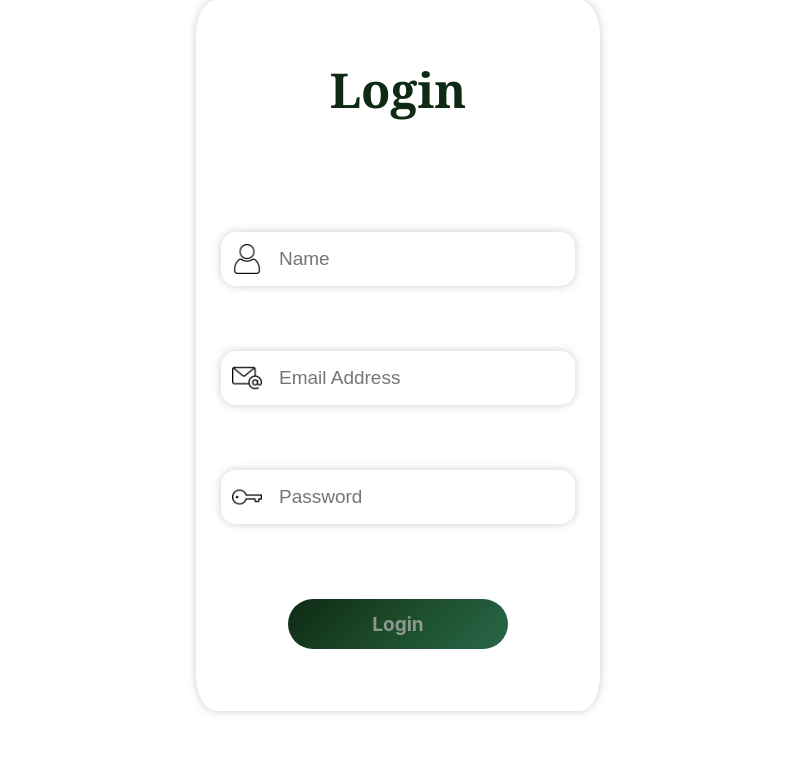
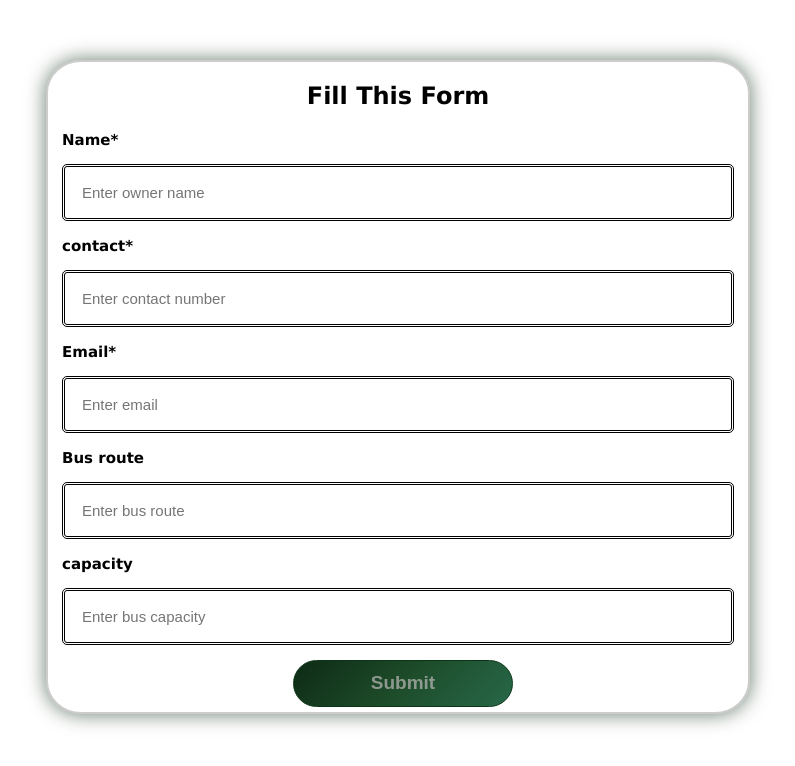
Before and after one commit to dulmini11/BusTicketBooking, a React (Create React App) app in the folder frontend/: page / in a window 1280 px wide. Shown: the top 766 px of the page, without its empty margins (242-1037 px from the left). Built offline with nearby package versions, Linux system fonts and the light colour scheme.

Commit message:
Added Bus Registration feature

```diff
--- a/frontend/src/App.js
+++ b/frontend/src/App.js
@@ -1,8 +1,14 @@
 import Login from './componets/Login';
+import BusRegistration from './componets/BusRegistration';
 
 function App() {
   return (
-    <div><Login/></div>
+    <div>
+      {/* <Login/> */}
+      <BusRegistration/>
+
+
+    </div>
   );
 }
 
--- /dev/null
+++ b/frontend/src/componets/BusRegistration.css
@@ -0,0 +1,70 @@
+.container-A{
+    flex-direction: column;
+    margin: auto;
+    margin-top: 60px;
+    width: 700px;
+    height: 650px;
+    background: transparent;
+    border: 2px solid rgba(0, 0, 0, 0.2);
+    backdrop-filter:blur(100px) ;
+    box-shadow: 0 0 20px rgba(4, 35, 10, 0.6);
+    border-radius: 5%;
+    font-family:'Lucida Sans', 'Lucida Sans Regular', 'Lucida Grande', 'Lucida Sans Unicode', Geneva, Verdana, sans-serif;
+  }
+
+
+  h2{
+    font-size: x-large;
+    text-align: center;
+    color: black;
+  }
+
+  label{
+    font-size: 15px;
+    width: 70%;
+    margin-left: 2%;
+    margin-top: 8px;
+    margin-bottom: 5px;
+    text-align: left;
+    color: #000000;
+    font-weight: bold;
+  }
+
+  input{
+    display: flex;
+    margin-top: 15px;
+    margin-bottom: 15px;
+    width: 96%;
+    margin-left: 2%;
+    padding: 17px;
+    box-sizing: border-box;
+    border: double #000000;
+    border-radius: 5px;
+    font-size: 15px;
+    background-color: transparent;
+
+
+  }
+
+
+  button{
+    display: flex;
+    justify-content: center;
+    align-items: center;
+    margin-left: 35%;
+    width: 220px;
+    height: 47px;
+    color: #c1bbbbb1;
+    background:linear-gradient(135deg,  #0e2a15,#1d4c2a,#276849);
+    border-radius: 50px;
+    font-size: 19px;
+    font-weight: 700;
+    cursor: pointer;
+    border: 1px solid #0a3617;
+  }
+
+  button:hover {
+    background: linear-gradient(135deg,#276849, #1d4c2a, #0e2a15);
+
+    transform: scale(1.05);/* Adds a subtle zoom effect to the button on hover */
+    }
--- /dev/null
+++ b/frontend/src/componets/BusRegistration.js
@@ -0,0 +1,32 @@
+import React from 'react';
+import "./BusRegistration.css";
+
+const addbuses = () => {
+  return (
+    <div className="container-A">
+    <h2>Fill This Form</h2>
+
+    <form>
+        <label htmlFor='name'>Name*</label>
+        <input type ="text"  placeholder='Enter owner name' name='name'/>
+
+        <label htmlFor='contact'>contact*</label>
+        <input type ="text"  placeholder='Enter contact number' name='contact'/>
+
+        <label htmlFor='email'>Email*</label>
+        <input type ="email"  placeholder='Enter email' name='email'/>
+
+        <label htmlFor='route'>Bus route</label>
+        <input type ="text"  placeholder='Enter bus route' name='route'/>
+
+        <label htmlFor='capacity'>capacity</label>
+        <input type ="text"  placeholder='Enter bus capacity' name='capacity'/>
+
+        <button type='submit'>Submit</button>
+    </form>
+
+  </div>
+  )
+}
+
+export default addbuses
```
